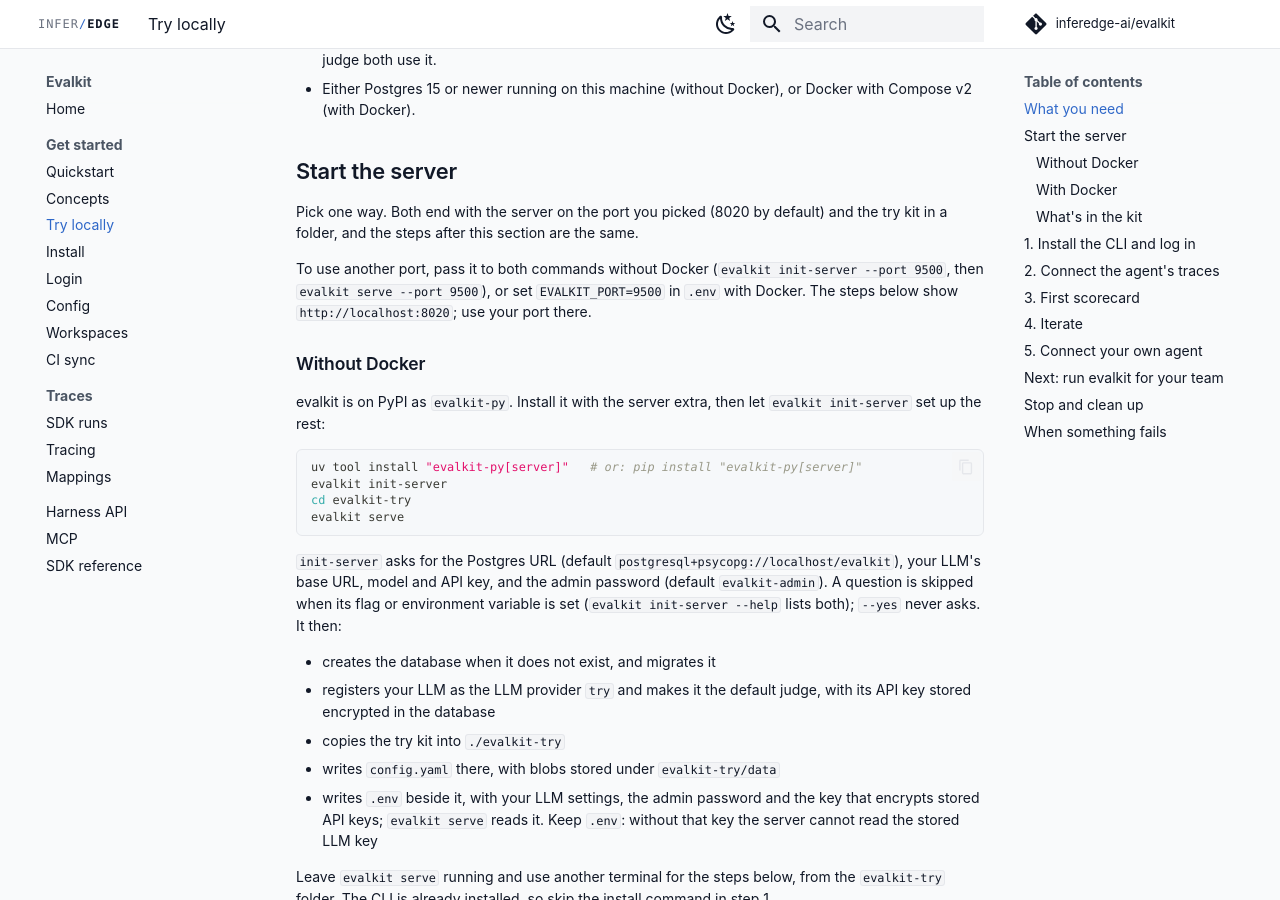
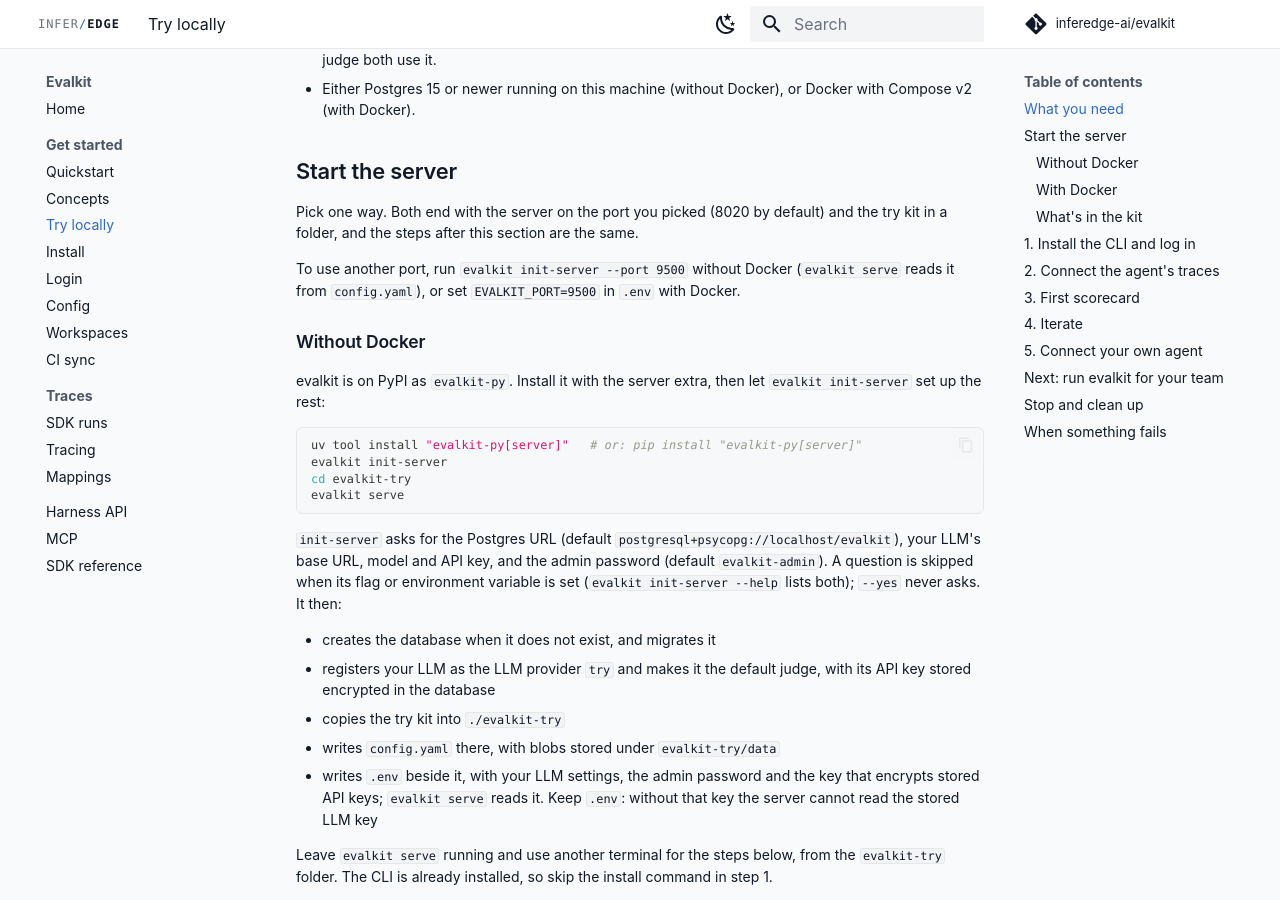
Before and after one commit to inferedge-ai/evalkit, an MkDocs documentation site: the page built from docs/user/try-locally.md, in a window 1280 px wide and 900 px high, scrolled down 444 px. Built offline with MkDocs 1.6.1 and Material for MkDocs 9.7.7, drawn with Linux system fonts in a browser that asks for light colours; comment, search, counter and statistics services are not loaded; the version menu is left out.

Commit message:
serve reads its default port from server.base_url
- serve --port defaults to the port in server.base_url, else 8020, so
  init-server --port states it once
- port bounds on init-server and serve
- kit-only hint points at .env.example
- test for the Docker kit's env:EVALKIT_BASE_URL default
- docs: one port paragraph, EVALKIT_PORT in AGENTS.md and the try-it flow

Co-Authored-By: Claude Opus 5.5 (1M context) <noreply@anthropic.com>
Claude-Session: https://claude.ai/code/session_01BJVQnXf5xb2YaBjD1w7hJv

```diff
--- a/docs/user/try-locally.md
+++ b/docs/user/try-locally.md
@@ -21,13 +21,13 @@ on one machine. For a real deployment, follow the evalkit-deployment skill.
 
 ## Start the server
 
-Pick one way. Both end with the server on the port you picked (8020 by default) and the try
-kit in a folder, and the steps after this section are the same.
+Pick one way. Both end with the server on the port you picked (8020 by
+default) and the try kit in a folder, and the steps after this section are the
+same.
 
-To use another port, pass it to both commands without Docker
-(`evalkit init-server --port 9500`, then `evalkit serve --port 9500`), or set
-`EVALKIT_PORT=9500` in `.env` with Docker. The steps below show
-`{{origin}}`; use your port there.
+To use another port, run `evalkit init-server --port 9500` without Docker
+(`evalkit serve` reads it from `config.yaml`), or set `EVALKIT_PORT=9500` in
+`.env` with Docker.
 
 ### Without Docker
 
```
Also changed, not shown: AGENTS.md (+1 -1 lines), CHANGELOG.md (+2 -1 lines), docs/flows/18-try-it-stack.md (+2 -2 lines), 2 other files.
